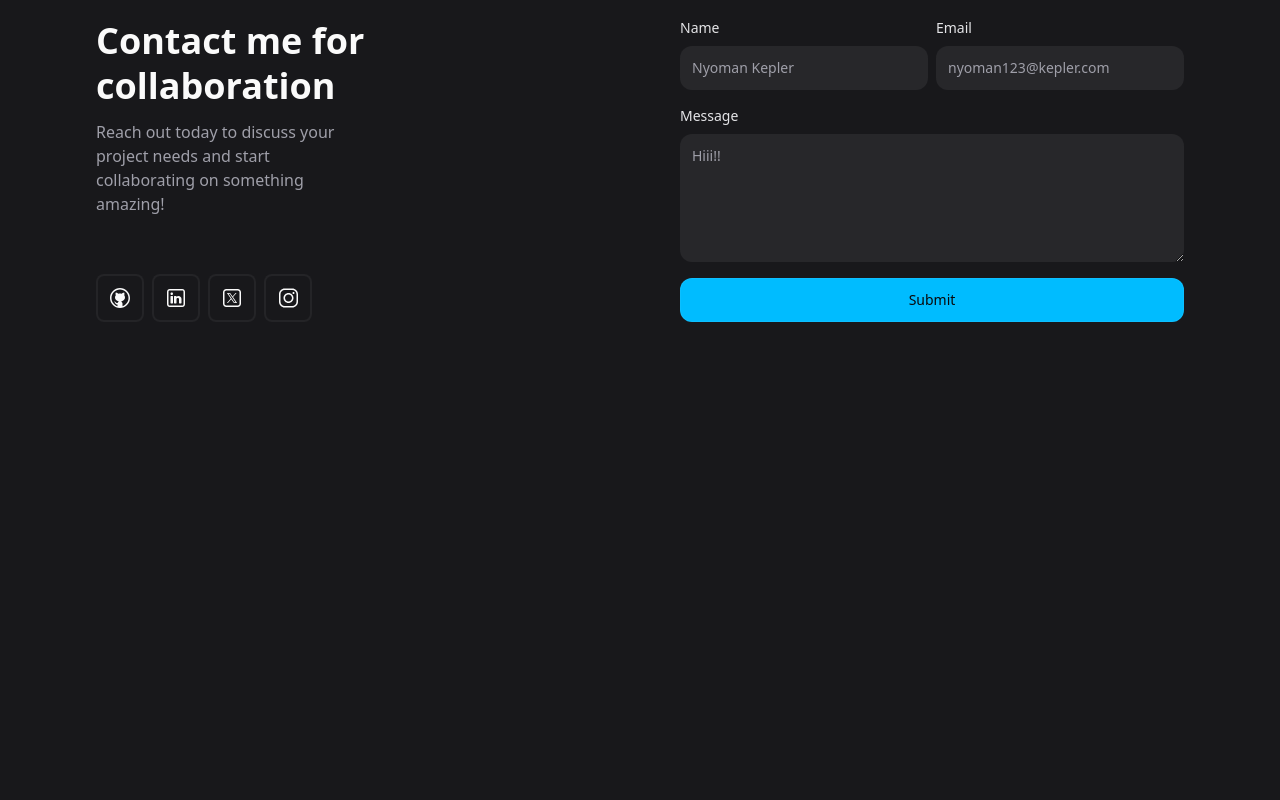
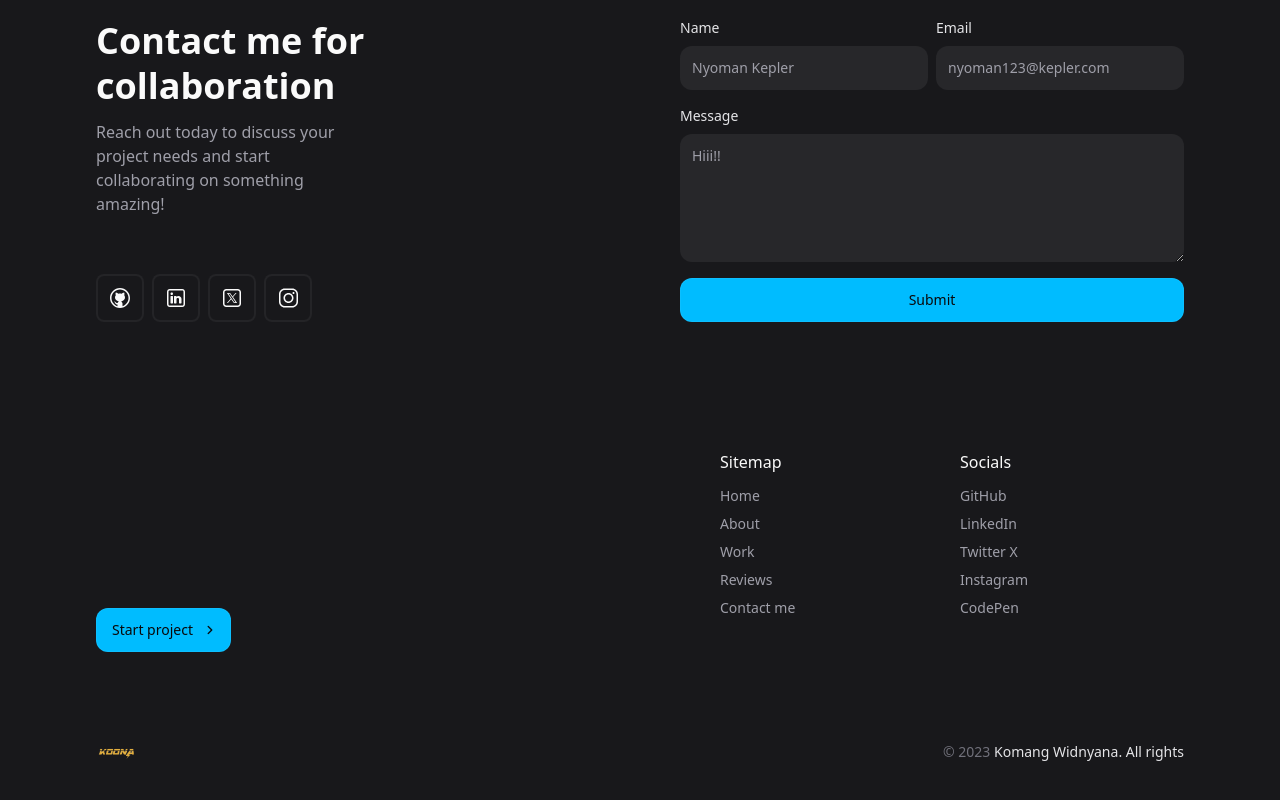
Before and after one commit to widnyana18/koona-portfolio, a React (Vite) app: page / in a window 1280 px wide. Shown: the part 3370-4170 px from the top of the page. Before the commit the page ends 3692 px from the top, so only its background shows below. Built offline with nearby package versions, Linux system fonts and the light colour scheme.

Commit message:
feat: add footer

```diff
--- a/src/App.jsx
+++ b/src/App.jsx
@@ -11,6 +11,7 @@ import Skill from "./components/Skill";
 import Project from "./components/Project";
 import Education from "./components/Education";
 import Contact from "./components/Contact";
+import Footer from "./components/Footer";
 
 const App = () => {
   return (
@@ -24,6 +25,7 @@ const App = () => {
         <Project />
         <Contact />
       </main>
+      <Footer />
     </>
   );
 };
--- /dev/null
+++ b/src/components/Footer.jsx
@@ -0,0 +1,126 @@
+/**
+ * @copyright 2025 komangwidnyana
+ * @license Apache-2.0
+ */
+
+/**
+ * COMPONENTS
+ */
+import { ButtonPrimary } from "./Button";
+
+function Footer() {
+  return (
+    <footer className="section">
+      <div className="container">
+        <div className="lg:grid lg:grid-cols-2">
+          <div className="mb-10">
+            <h2 className="headline-1 mb-8 lg:max-w-[12ch]">
+              Let&apos;s work together today!
+            </h2>
+
+            <ButtonPrimary
+              href="mailto:mangwidnyana2d.art@gmail.com"
+              label="Start project"
+              icon="chevron_right"
+            />
+          </div>
+
+          <div className="grid gap-4 grid-cols-2 lg:pl-20">
+            <div>
+              <p className="mb-2">Sitemap</p>
+
+              <ul>
+                {sitemap.map(({ label, href }, key) => (
+                  <li key={key}>
+                    <a
+                      href={href}
+                      className="block text-sm text-zinc-400 py-1 transition-colors hover:text-zinc-200"
+                    >
+                      {label}
+                    </a>
+                  </li>
+                ))}
+              </ul>
+            </div>
+
+            <div>
+              <p className="mb-2">Socials</p>
+
+              <ul>
+                {socials.map(({ label, href }, key) => (
+                  <li key={key}>
+                    <a
+                      href={href}
+                      target="_blank"
+                      className="block text-sm text-zinc-400 py-1 transition-colors hover:text-zinc-200"
+                    >
+                      {label}
+                    </a>
+                  </li>
+                ))}
+              </ul>
+            </div>
+          </div>
+        </div>
+
+        <div className="flex items-center justify-between pt-10 mb-8">
+          <a href="" className="">
+            <img src="/images/logo.png" alt="Logo" width={40} height={40} />
+          </a>
+
+          <p className="text-zinc-500 text-sm">
+            &copy; 2023 <span className="text-zinc-200">Komang Widnyana. All rights</span>
+          </p>
+        </div>
+      </div>
+    </footer>
+  );
+}
+
+const sitemap = [
+  {
+    label: "Home",
+    href: "#home",
+  },
+  {
+    label: "About",
+    href: "#about",
+  },
+  {
+    label: "Work",
+    href: "#work",
+  },
+  {
+    label: "Reviews",
+    href: "#reviews",
+  },
+  {
+    label: "Contact me",
+    href: "#contact",
+  },
+];
+
+const socials = [
+  {
+    label: "GitHub",
+    href: "https://www.github.com/codewithsadee-org",
+  },
+  {
+    label: "LinkedIn",
+    href: "https://www.linkedin.com/in/codewithsadee",
+  },
+  {
+    label: "Twitter X",
+    href: "https://x.com/codewithsadee_",
+  },
+  {
+    label: "Instagram",
+    href: "https://www.instagram.com/codewithsadee",
+  },
+  {
+    label: "CodePen",
+    href: "https://codepen.io/codewithsadee",
+  },
+];
+
+export default Footer;
```
Also changed, not shown: src/components/Contact.jsx (+9 -3 lines).
